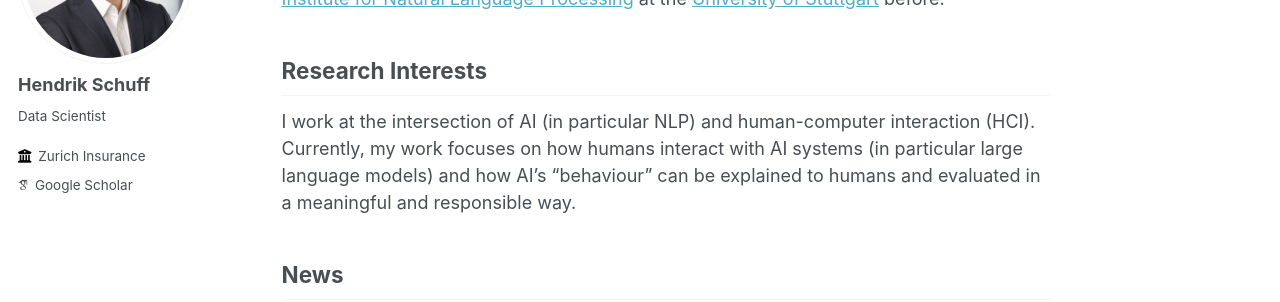
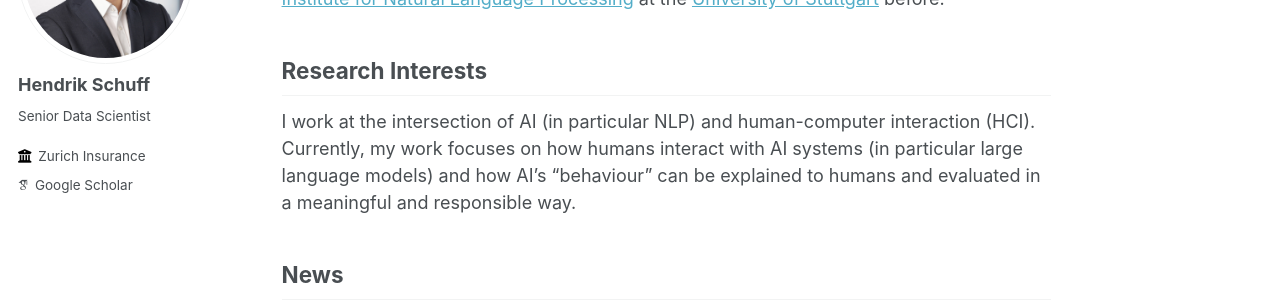
Before and after one commit to hschuff/hschuff.github.io, a Jekyll site: the page built from _pages/about.md, in a window 1280 px wide. Shown: the part 197-499 px from the top of the page. Built offline with Jekyll 4.4.1, drawn with Linux system fonts in a browser that asks for light colours; some web fonts are replaced.

Commit message:
updated config

```diff
--- a/_config.yml
+++ b/_config.yml
@@ -24,7 +24,7 @@ author:
   avatar           : "profile.png"
   name             : "Hendrik Schuff"
   pronouns         :
-  bio              : "Data Scientist"
+  bio              : "Senior Data Scientist"
   location         :
   employer         : "Zurich Insurance"
   uri              :
```
